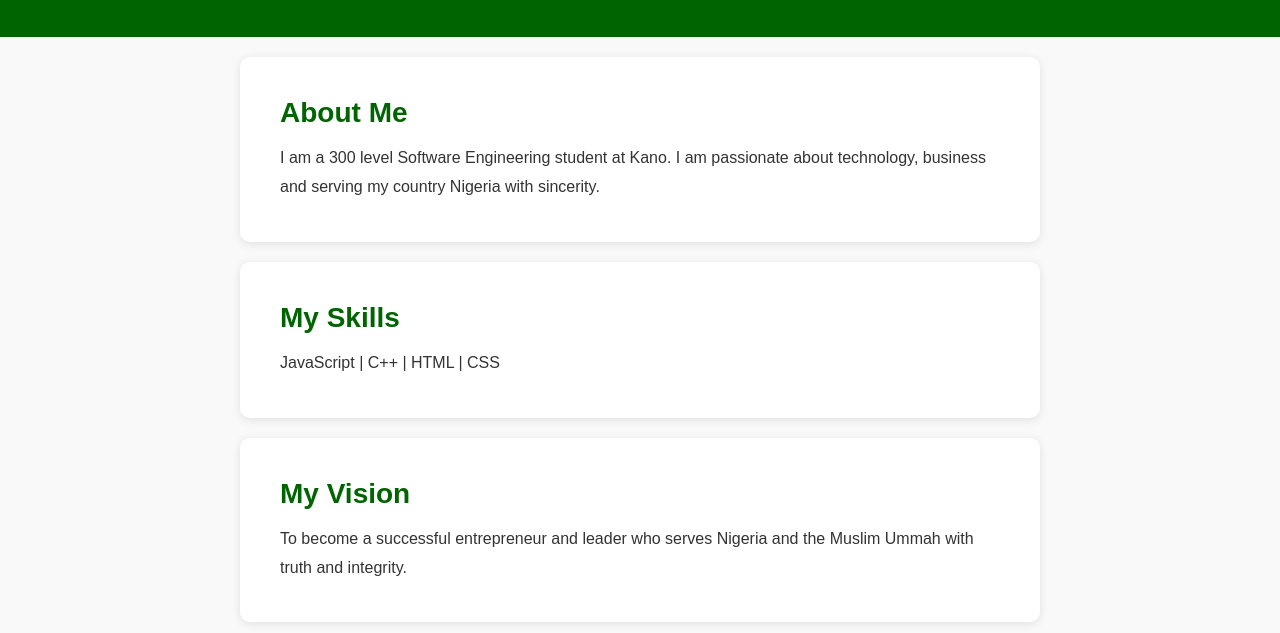
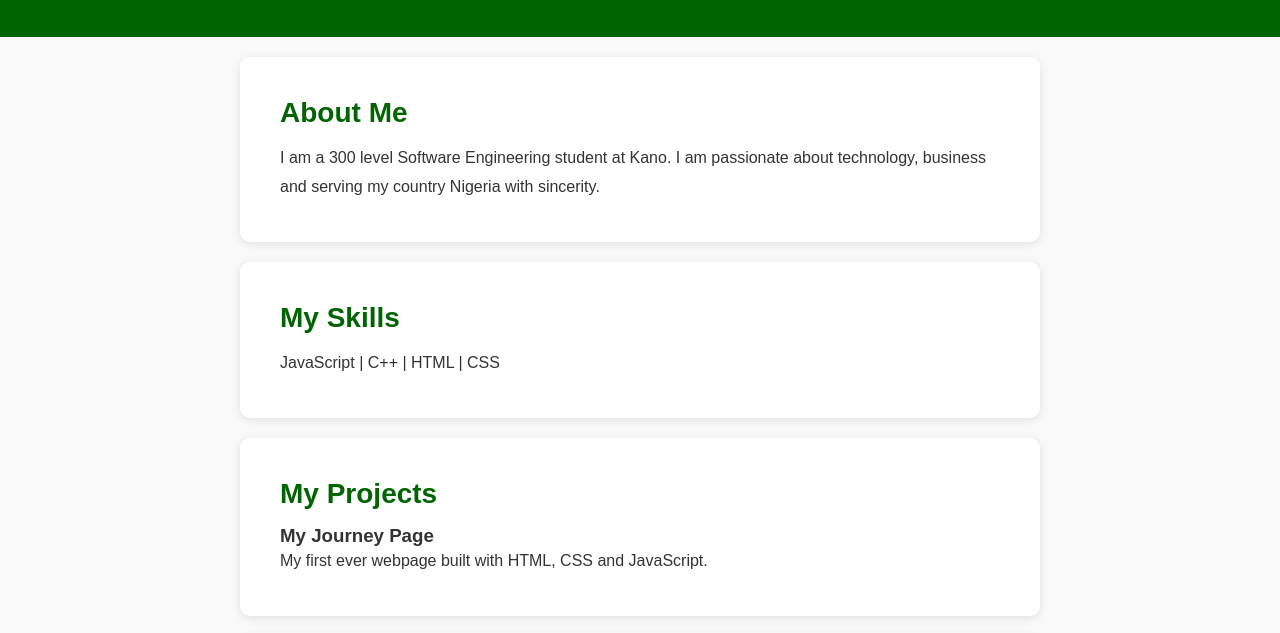
Before and after one commit to mhamisu-dev/mhamisu-dev.github.io, a plain HTML site: page index.html in a window 1280 px wide. Shown: the part 314-947 px from the top of the page. Drawn offline with Linux system fonts and the light colour scheme.

Commit message:
Update index.html

```diff
--- a/index.html
+++ b/index.html
@@ -23,16 +23,12 @@
       <p>JavaScript | C++ | HTML | CSS</p>
     </section>
 
-    <section id="vision">
-      <h2>My Vision</h2>
-      <p>To become a successful entrepreneur and leader who serves Nigeria and the Muslim Ummah with truth and integrity.</p>
-    </section>
 <section id="projects">
   <h2>My Projects</h2>
   <divclass="project">
     <h3>My Journey Page</h3>
     <p>My first ever webpage built with HTML, CSS and JavaScript.
-    The beginning of my journey to change Nigeria.</p>
+  </p>
   </div>
 </section>
  <section id="contact">
```
